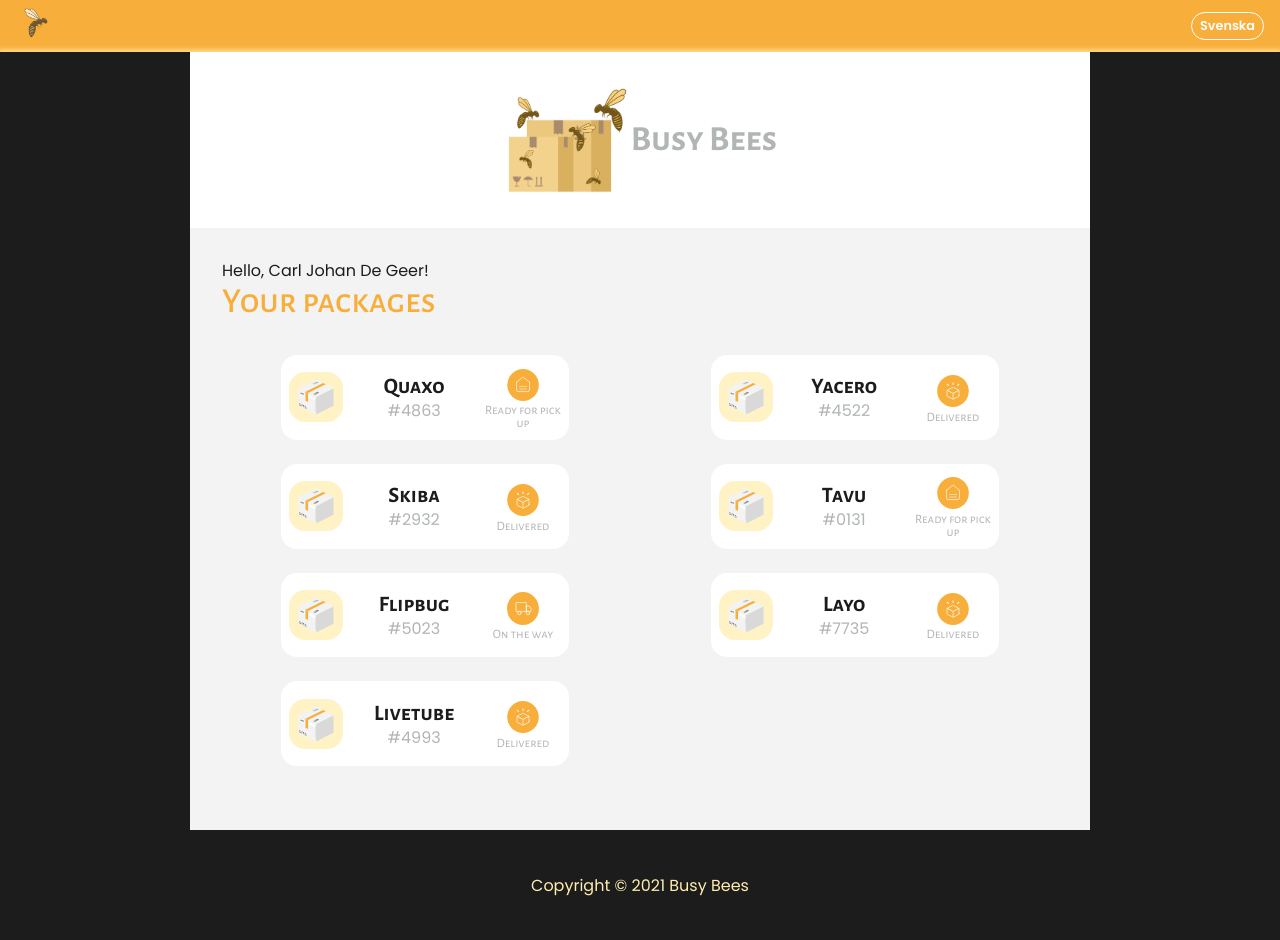
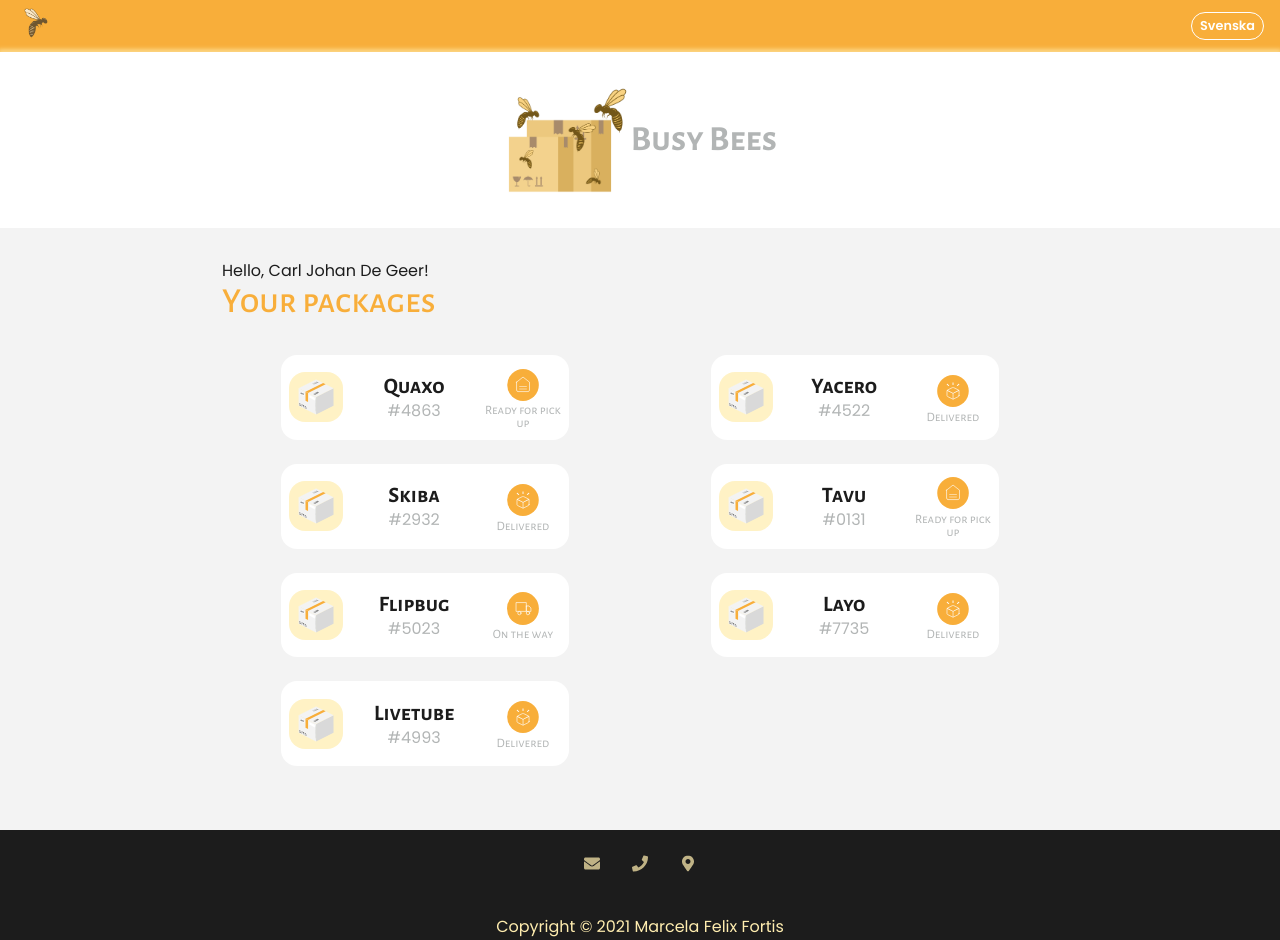
Before and after one commit to marcelala/package-tracker, a React (Create React App) app: page /home in a window 1280 px wide. Shown: the top 940 px of the page. Built offline with nearby package versions, Linux system fonts and the light colour scheme; no server answers.

Commit message:
hopefully final final styles

```diff
--- a/src/components/Footer.jsx
+++ b/src/components/Footer.jsx
@@ -1,7 +1,17 @@
+import Link from "./Link";
+import links from "../data/links.json";
+
 export default function Footer() {
+  const Links = links.map((item) => <Link key={item.id} item={item} />);
   return (
     <footer>
-      <p>Copyright © 2021 Busy Bees</p>
+      <div className=" content">
+        <ul>{Links}</ul>
+        <p>
+          Copyright © 2021 Marcela Felix Fortis <br />
+          @BusyBees
+        </p>
+      </div>
     </footer>
   );
 }
--- /dev/null
+++ b/src/components/Link.jsx
@@ -0,0 +1,11 @@
+export default function Link({ item }) {
+  const { icon, link } = item;
+  const imageSrc = require(`../assets/images/icons/${icon}`).default;
+  return (
+    <li>
+      <a href={link} target="_blank" rel="noopener noreferrer">
+        <img src={imageSrc} alt="social icon" />
+      </a>
+    </li>
+  );
+}
--- /dev/null
+++ b/src/data/links.json
@@ -0,0 +1,17 @@
+[
+  {
+    "id": 1,
+    "icon": "envelope.svg",
+    "link": "https://github.com/marcelala"
+  },
+  {
+    "id": 2,
+    "icon": "phone.svg",
+    "link": "https://www.linkedin.com/in/marcela-fortis"
+  },
+  {
+    "id": 3,
+    "icon": "map-marker.svg",
+    "link": "https://www.mapbox.com/maps/"
+  }
+]
--- a/src/pages/home/_home.sass
+++ b/src/pages/home/_home.sass
@@ -1,6 +1,8 @@
 #home
   margin: 0 auto
-  background-color: $dark
+  background-color: $light
+  .brand
+    max-width: 100%
 
 #list
   background-color: $light
--- a/src/styles/components/_footer.sass
+++ b/src/styles/components/_footer.sass
@@ -1,22 +1,23 @@
 footer
   background-color: $dark
-  height: 7rem
+  height: 9rem
   width: 100%
-  display: flex
-  align-items: center
-  justify-items: center
-  flex-direction: column
-  margin: auto
-  justify-content: center
-  padding: $space-medium
 
-  ul
-    display: flex
-    justify-content: center
+  .content
+    height: 100%
+    width: 100%
+    align-items: center
 
-    li
-      padding: $space-x-small
+    p
+      color: $primary-light
+      padding: 0.8rem
+      text-align: center
 
-  p
-    color: $primary-light
-    padding: 0.8rem
+    ul
+      display: flex
+      justify-content: center
+      margin: 0
+      padding: $space-small
+
+      li
+        padding: $space-x-small $space-small
--- a/src/styles/index.css
+++ b/src/styles/index.css
@@ -274,26 +274,27 @@ hr {
 
 footer {
   background-color: #1C1C1C;
-  height: 7rem;
+  height: 9rem;
   width: 100%;
-  display: flex;
+}
+footer .content {
+  height: 100%;
+  width: 100%;
   align-items: center;
-  justify-items: center;
-  flex-direction: column;
-  margin: auto;
-  justify-content: center;
-  padding: 1.5rem;
 }
-footer ul {
+footer .content p {
+  color: #FFEDAF;
+  padding: 0.8rem;
+  text-align: center;
+}
+footer .content ul {
   display: flex;
   justify-content: center;
+  margin: 0;
+  padding: 1rem;
 }
-footer ul li {
-  padding: 0.5rem;
-}
-footer p {
-  color: #FFEDAF;
-  padding: 0.8rem;
+footer .content ul li {
+  padding: 0.5rem 1rem;
 }
 
 #hero {
@@ -385,7 +386,10 @@ footer p {
 
 #home {
   margin: 0 auto;
-  background-color: #1C1C1C;
+  background-color: #F3F3F3;
+}
+#home .brand {
+  max-width: 100%;
 }
 
 #list {
```
Also changed, not shown: 1 other file (tests, documents, lock files or other folders).
